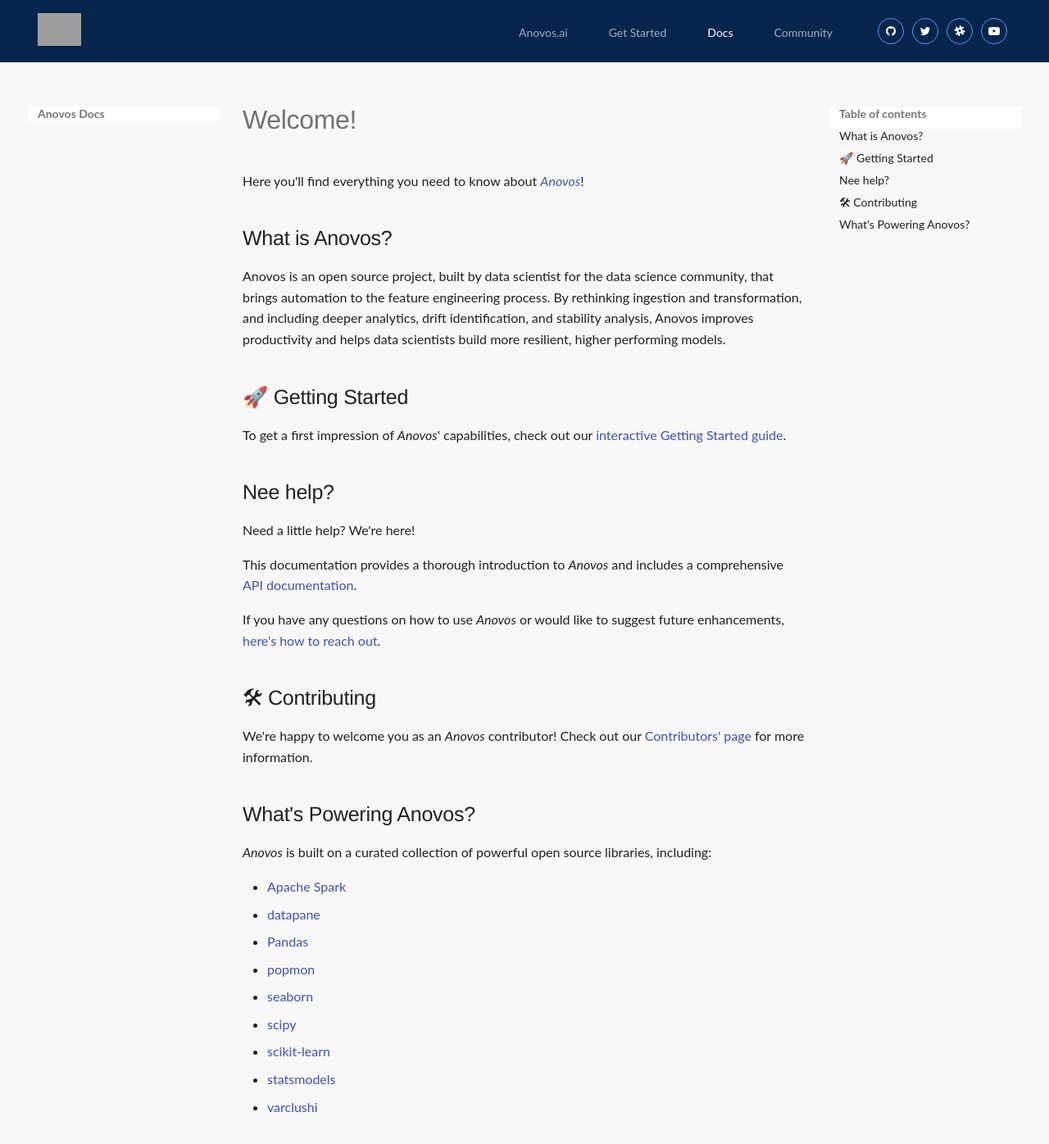
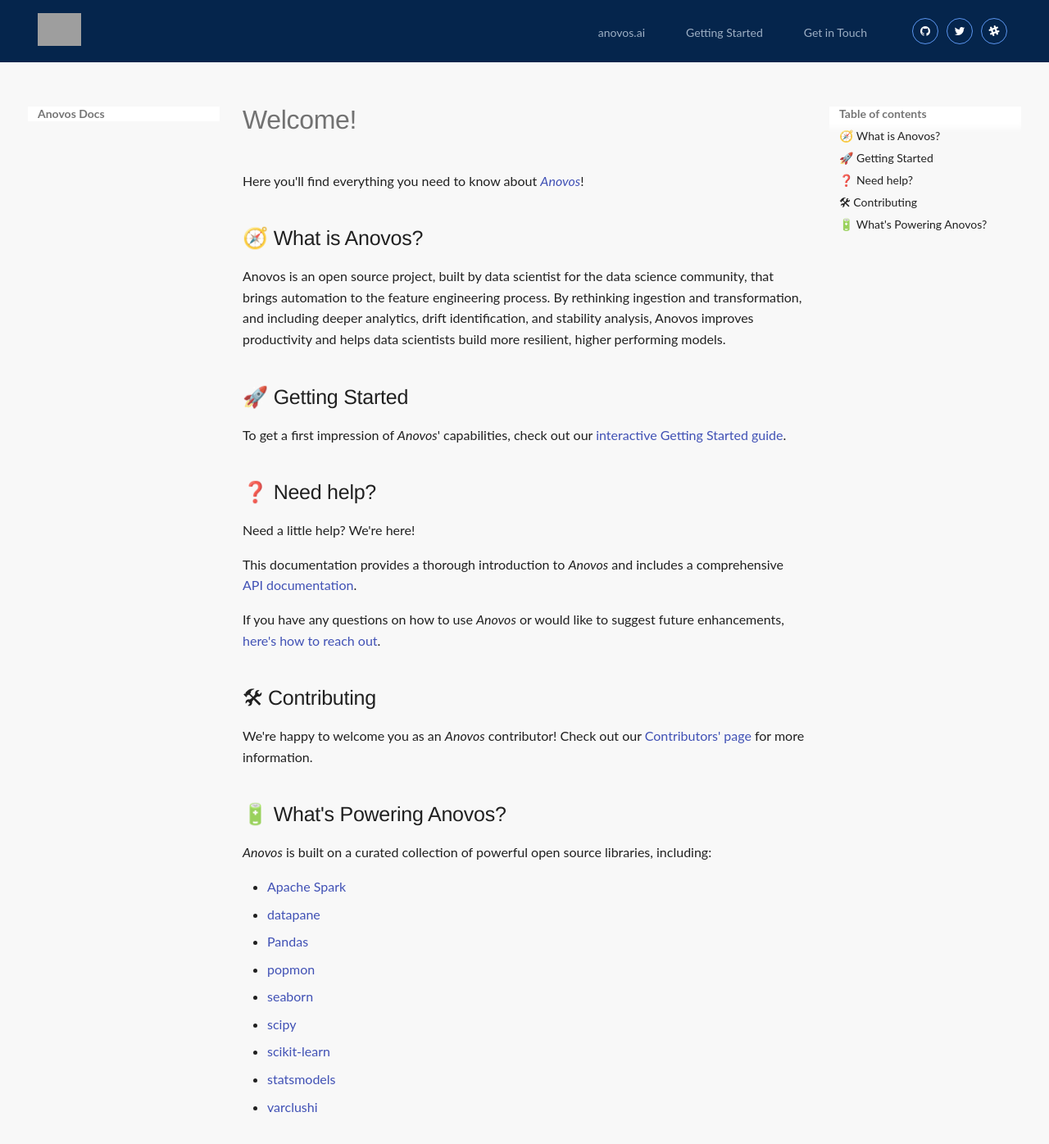
Before and after one commit to anovos/anovos-docs, an MkDocs documentation site: the page built from docs/index.md, in a window 1280 px wide and 1400 px high. Shown: the top 1396 px of the window at 82% size. Built offline with MkDocs 1.6.1 and Material for MkDocs 9.7.7, drawn with Linux system fonts in a browser that asks for light colours; grey boxes are pictures that could not be loaded.

Commit message:
Clean up header, further revisions to introductory pages

```diff
--- a/docs/index.md
+++ b/docs/index.md
@@ -2,7 +2,7 @@
 
 Here you'll find everything you need to know about [_Anovos_](https://www.anovos.ai)!
 
-## What is Anovos?
+## 🧭 What is Anovos?
 
 Anovos is an open source project, built by data scientist for the data science community,
 that brings automation to the feature engineering process.
@@ -14,7 +14,7 @@
 
 To get a first impression of _Anovos_' capabilities, check out our [interactive Getting Started guide](getting-started.md).
 
-## Nee help?
+## ❓ Need help?
 
 Need a little help? We're here!
 
@@ -27,7 +27,7 @@
 We're happy to welcome you as an _Anovos_ contributor!
 Check out our [Contributors' page](community/contributing.md) for more information.
 
-## What's Powering Anovos?
+## 🔋 What's Powering Anovos?
 
 _Anovos_ is built on a curated collection of powerful open source libraries, including:
 
--- a/mkdocs.yml
+++ b/mkdocs.yml
@@ -1,5 +1,5 @@
 site_name: Anovos Docs
-site_url: https://anovos.ai
+site_url: https://docs.anovos.ai
 plugins:
   - search
 
--- a/overrides/partials/header.html
+++ b/overrides/partials/header.html
@@ -9,17 +9,14 @@
           <img src="https://anovos.github.io/anovos-docs/assets/logo.png" alt="Anovos Logo">
         </a>
 				<ul class="nav-items">
-					<li class="">
-						<a href="https://anovos.ai">Anovos.ai</a>
+					<li class="first-nav-item">
+						<a href="https://www.anovos.ai">anovos.ai</a>
 					</li>
 					<li class="">
-						<a href="https://docs.anovos.ai/getting-started">Get Started</a>
-					</li>
-					<li class="active">
-						<a href="/">Docs</a>
+						<a href="https://docs.anovos.ai/getting-started/">Getting Started</a>
 					</li>
 					<li class="last-nav-item">
-						<a href="https://docs.anovos.ai/community/contributing/">Community</a>
+						<a href="https://docs.anovos.ai/community/communication/">Get in Touch</a>
 					</li>
 
 				</ul>
@@ -39,11 +36,6 @@
 							<i class="fa fa-slack"></i>
 						</a>
 					</li>
-					<li class="pre">
-						<a href="https://www.youtube.com">
-							<i class="fa fa-youtube-play"></i>
-						</a>
-					</li>
 				</ul>
       </section>
     </div>
```
Also changed, not shown: docs/about.md (+2 -2 lines), docs/using-anovos/limitations.md (+1 -1 lines).
